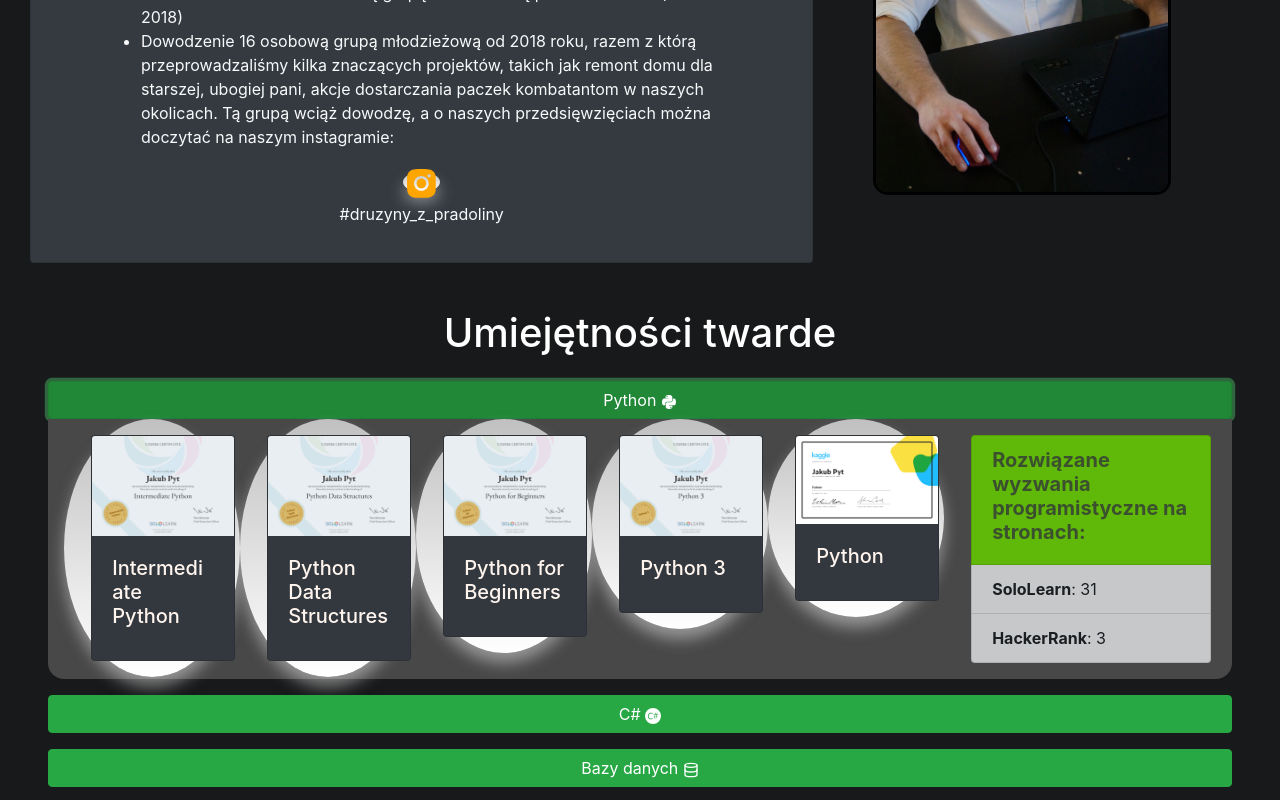
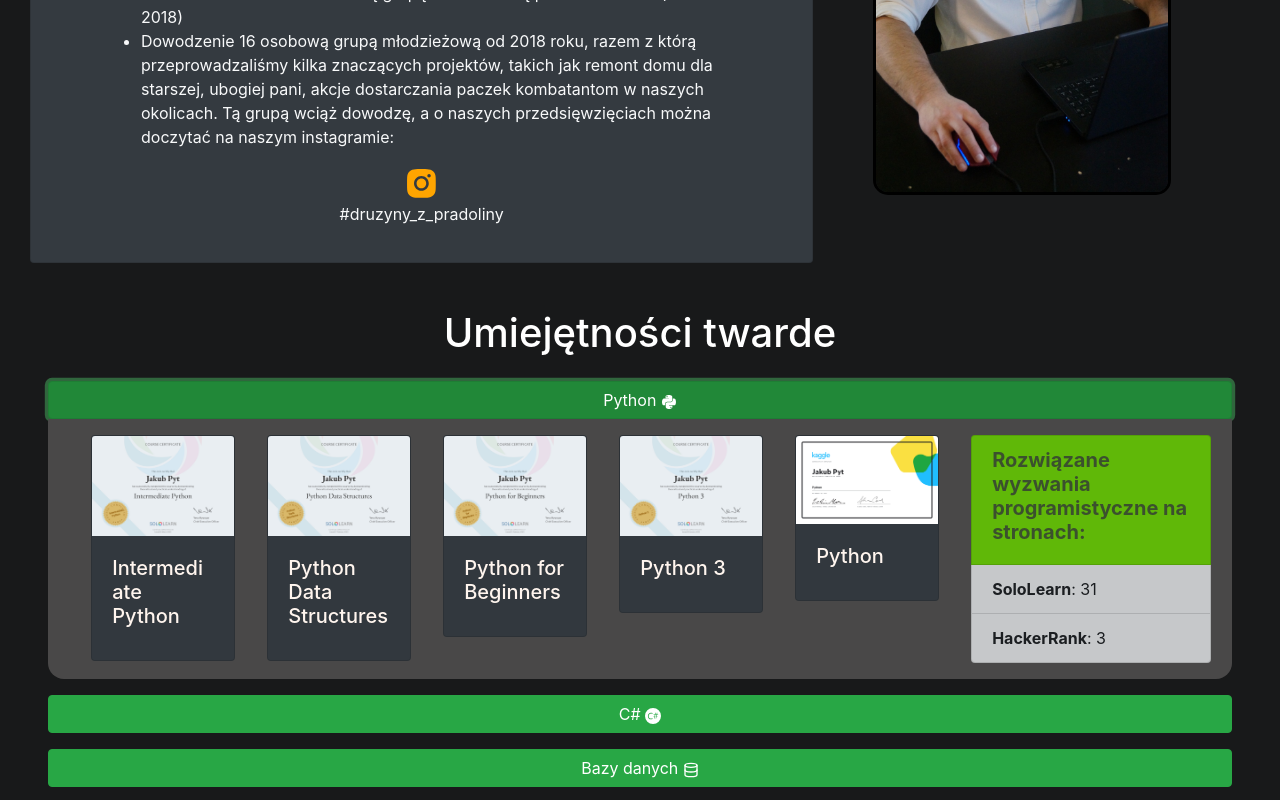
Before and after one commit to JakubPyt/website-about-me, a React (Create React App) app: page / in a window 1280 px wide. Both pictures are taken after a click on the button "Python". Shown: the part 1294-2094 px from the top of the page. Built offline with nearby package versions, Linux system fonts and the light colour scheme.

Commit message:
(fixed)Add custom className for a tags

```diff
--- a/src/components/contact.css
+++ b/src/components/contact.css
@@ -14,16 +14,17 @@
     align-items: center;
     margin: 5px;
 }
-a{
+.aIcon{
     color: black;
     background: linear-gradient(0deg,  #fff,rgb(192, 192, 192));
     border-radius: 50%;
     box-shadow: 0 10px 15px rgba(228, 227, 227, 0.5);
 }
-a:hover{
+.aIcon:hover{
     transform: scale(0.9, 0.9);
     transition: 0.3s;
     box-shadow: 0 2px 5px rgba(180, 180, 180, 0.3);
+    cursor: pointer;
 }
 .circleForIcons{
     background: linear-gradient(0deg,rgb(192, 192, 192), #fff);
--- a/src/components/contact.js
+++ b/src/components/contact.js
@@ -16,7 +16,7 @@ class Contact extends React.Component {
                 <p>Zapraszam do kontaktu na profilu LinkedIn</p>
                 <div className="divForContactIcons">
                     <div className="singleProfile">
-                        <a href="https://www.linkedin.com/in/jakub-pyt-9449b4204/">
+                        <a className="aIcon" href="https://www.linkedin.com/in/jakub-pyt-9449b4204/">
                             <div className="circleForIcons">
                                 <AiFillLinkedin className="icon"/>
                             </div>
@@ -24,7 +24,7 @@ class Contact extends React.Component {
                         LinkedIn
                     </div>
                     <div className="singleProfile">
-                        <a href="https://github.com/JakubPyt">
+                        <a className="aIcon" href="https://github.com/JakubPyt">
                             <div className="circleForIcons">
                                 <AiFillGithub className="icon"/>
                             </div>
@@ -32,7 +32,7 @@ class Contact extends React.Component {
                         GitHub
                     </div>
                     <div className="singleProfile">
-                        <a href="https://www.sololearn.com/profile/16942149">
+                        <a className="aIcon" href="https://www.sololearn.com/profile/16942149">
                             <div className="circleForIcons">
                                 <AiOutlineSlack className="icon"/>
                             </div>
@@ -40,7 +40,7 @@ class Contact extends React.Component {
                         SoloLearn
                     </div>
                     <div className="singleProfile">
-                        <a href="https://www.freecodecamp.org/jakubpyt">
+                        <a className="aIcon" href="https://www.freecodecamp.org/jakubpyt">
                             <div className="circleForIcons">
                                 <FaFreeCodeCamp className="icon"/>
                             </div>
@@ -48,7 +48,7 @@ class Contact extends React.Component {
                         freeCodeCamp
                     </div>
                     <div className="singleProfile">
-                        <a href="https://www.hackerrank.com/pyt_jakub?hr_r=1">
+                        <a className="aIcon" href="https://www.hackerrank.com/pyt_jakub?hr_r=1">
                             <div className="circleForIcons">
                                 <SiHackerrank className="icon"/>
                             </div>
@@ -56,7 +56,7 @@ class Contact extends React.Component {
                         HackerRank
                     </div>
                     <div className="singleProfile">
-                        <a href="https://www.codewars.com/users/pyt_jakub">
+                        <a className="aIcon" href="https://www.codewars.com/users/pyt_jakub">
                             <div className="circleForIcons">
                                 <SiCodewars className="icon"/>
                             </div>
--- a/src/components/hardSkills-certificates.css
+++ b/src/components/hardSkills-certificates.css
@@ -14,12 +14,12 @@
 .certificateCard:hover{
     background-color: #646464;
 }
-a{
+.aCertificate{
     text-decoration: none;
     height: fit-content;
     width: fit-content;
     cursor: default;
 }
-a:hover{
+.aCertificate:hover{
     text-decoration: none;
 }
--- a/src/components/hardSkills-certificates.js
+++ b/src/components/hardSkills-certificates.js
@@ -127,7 +127,7 @@ class HardSkillsCertificates extends React.Component{
         return (
             <div className="divWithCertificates">
                 {certificates.map((cert) => (
-                    <a href={cert.link}>
+                    <a href={cert.link} className="aCertificate">
                         <Card className="certificateCard" key={cert.name}>
                             <Card.Img src={cert.pic} variant="top" />
                             <Card.Body>
```
